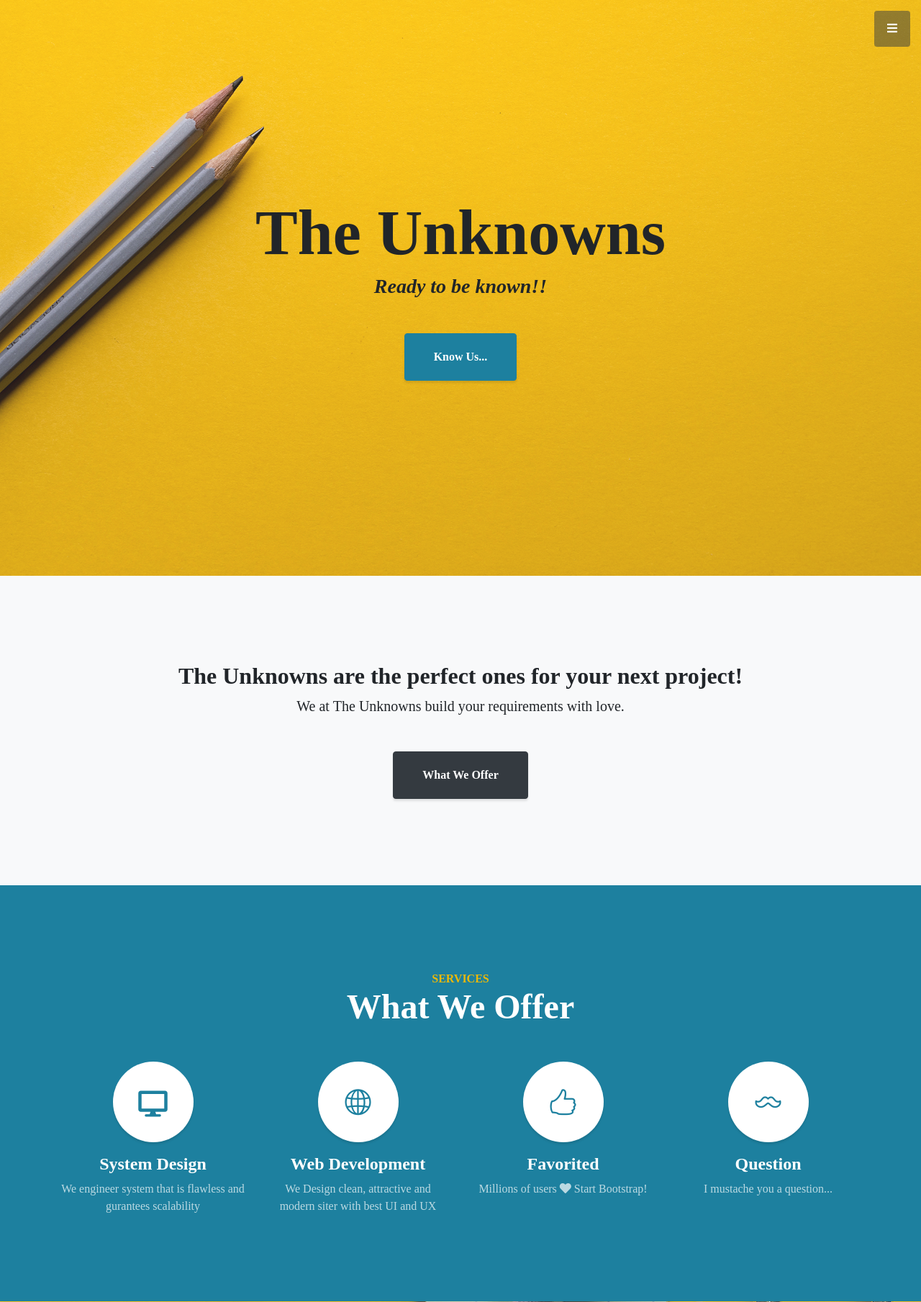
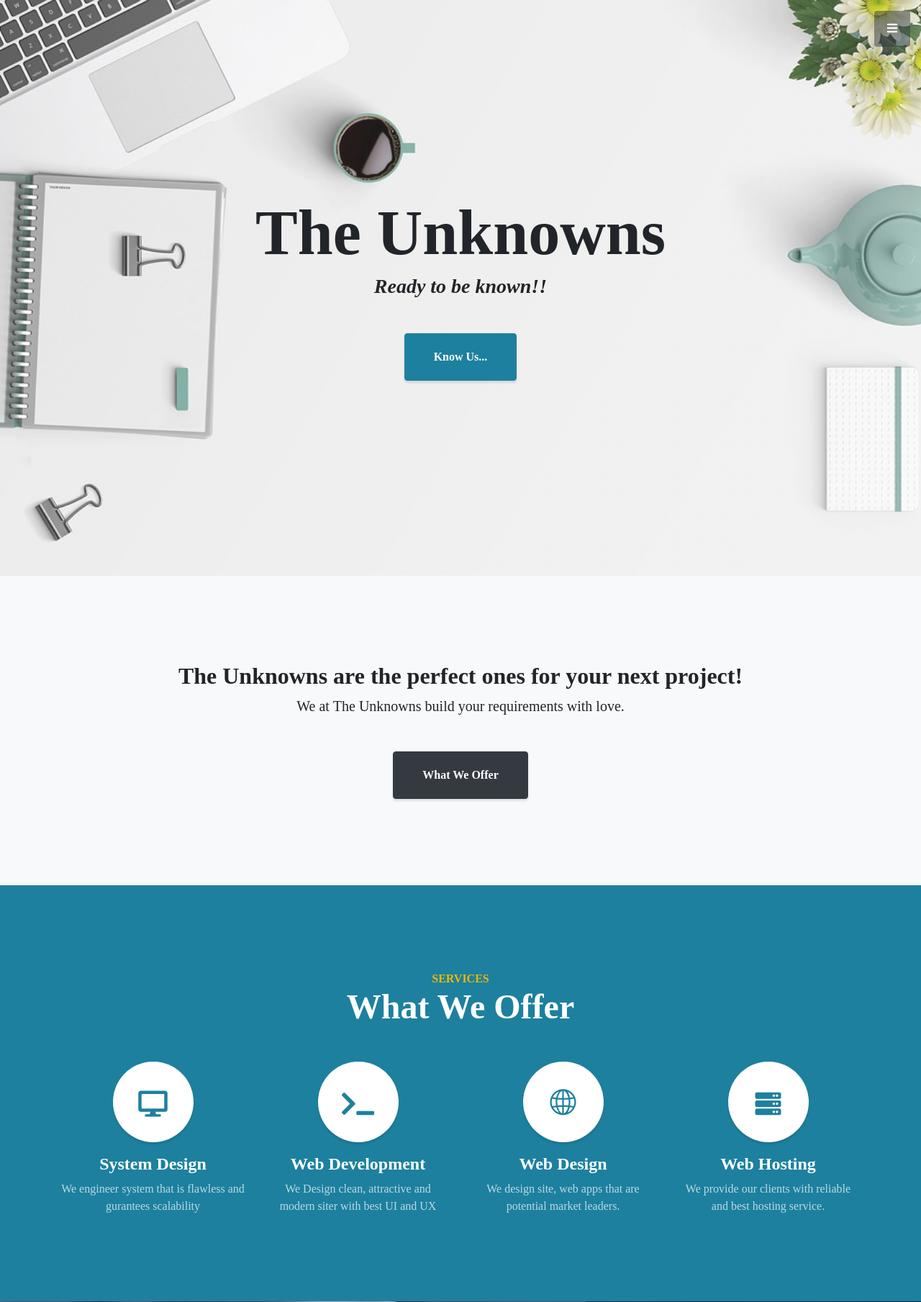
Before and after one commit to poudyalanil/theUnknowns, a Flask app: page / in a window 1280 px wide. Shown: the top 1809 px of the page at 72% size. Run offline with Flask 2, Linux system fonts and the light colour scheme; data comes from the database, SQL or seed files in the repository; some libraries are stand-ins or nearby versions; some web fonts are replaced.

Commit message:
Final Touch Ups

```diff
--- a/static/css/stylish-portfolio.css
+++ b/static/css/stylish-portfolio.css
@@ -238,6 +238,7 @@ h6 {
   display: flex;
   height: 100%;
   width: 100%;
+  border: solid white 2px;
   background-color: rgba(33, 37, 41, 0.2);
   position: absolute;
   top: 0;
--- a/templates/index.html
+++ b/templates/index.html
@@ -48,7 +48,8 @@ The Unknowns
         </div>
         <div class="col-lg-3 col-md-6 mb-5 mb-lg-0">
           <span class="service-icon rounded-circle mx-auto mb-3">
-            <i class="icon-globe"></i>
+            <i class="fa fa-terminal" aria-hidden="true"></i>
+
           </span>
           <h4>
             <strong>Web Development</strong>
@@ -57,23 +58,23 @@ The Unknowns
         </div>
         <div class="col-lg-3 col-md-6 mb-5 mb-md-0">
           <span class="service-icon rounded-circle mx-auto mb-3">
-            <i class="icon-like"></i>
+            <i class="icon-globe"></i>
           </span>
           <h4>
-            <strong>Favorited</strong>
+            <strong>Web Design</strong>
           </h4>
-          <p class="text-faded mb-0">Millions of users
-            <i class="fas fa-heart"></i>
-            Start Bootstrap!</p>
+          <p class="text-faded mb-0">
+            We design site, web apps that are potential market leaders.
+          </p>
         </div>
         <div class="col-lg-3 col-md-6">
           <span class="service-icon rounded-circle mx-auto mb-3">
-            <i class="icon-mustache"></i>
+            <i class="fa fa-server" aria-hidden="true"></i>
           </span>
           <h4>
-            <strong>Question</strong>
+            <strong>Web Hosting</strong>
           </h4>
-          <p class="text-faded mb-0">I mustache you a question...</p>
+          <p class="text-faded mb-0">We provide our clients with reliable and best hosting service.</p>
         </div>
       </div>
     </div>
@@ -82,7 +83,8 @@ The Unknowns
   <!-- Callout -->
   <section class="callout">
     <div class="container text-center">
-      <h2 class="mx-auto mb-5">We create with love </h2>
+      <h2 class="mx-auto mb-5" style="color: #fff;">We create with ♡
+    </h2>
        </div>
   </section>
 
@@ -116,19 +118,13 @@ The Unknowns
   <!-- Call to Action -->
   <section class="content-section bg-primary text-white">
     <div class="container text-center">
-      <h2 class="mb-4">The buttons below are impossible to resist...</h2>
-      <a href="#" class="btn btn-xl btn-light mr-4">Click Me!</a>
-      <a href="#" class="btn btn-xl btn-dark">Look at Me!</a>
+      <h2 class="mb-4">We are social...</h2>
+      <span>Follow us..</span>
+
     </div>
   </section>
 
   <!-- Map -->
-  <section id="contact" class="map">
-    <iframe width="100%" height="100%" frameborder="0" scrolling="no" marginheight="0" marginwidth="0" src="https://maps.google.com/maps?f=q&amp;source=s_q&amp;hl=en&amp;geocode=&amp;q=Twitter,+Inc.,+Market+Street,+San+Francisco,+CA&amp;aq=0&amp;oq=twitter&amp;sll=28.659344,-81.187888&amp;sspn=0.128789,0.264187&amp;ie=UTF8&amp;hq=Twitter,+Inc.,+Market+Street,+San+Francisco,+CA&amp;t=m&amp;z=15&amp;iwloc=A&amp;output=embed"></iframe>
-    <br />
-    <small>
-      <a href="https://maps.google.com/maps?f=q&amp;source=embed&amp;hl=en&amp;geocode=&amp;q=Twitter,+Inc.,+Market+Street,+San+Francisco,+CA&amp;aq=0&amp;oq=twitter&amp;sll=28.659344,-81.187888&amp;sspn=0.128789,0.264187&amp;ie=UTF8&amp;hq=Twitter,+Inc.,+Market+Street,+San+Francisco,+CA&amp;t=m&amp;z=15&amp;iwloc=A"></a>
-    </small>
-  </section>
+
 
 {%endblock%}
```
Also changed, not shown: static/img/1bg-callout.jpg (added), static/img/1bg-masthead.jpg (added), static/img/bg-callout.jpg, static/img/bg-masthead.jpg.
